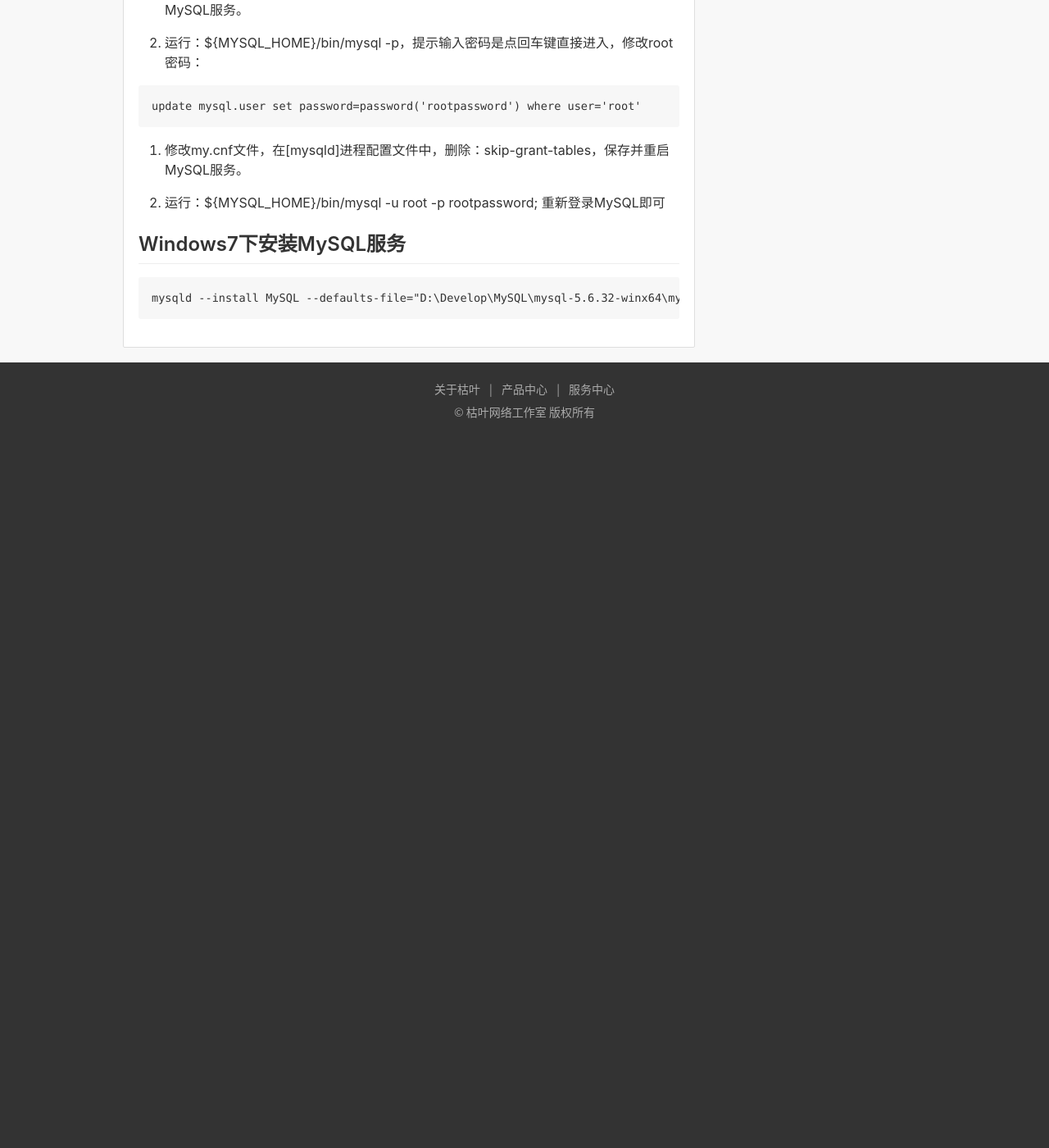
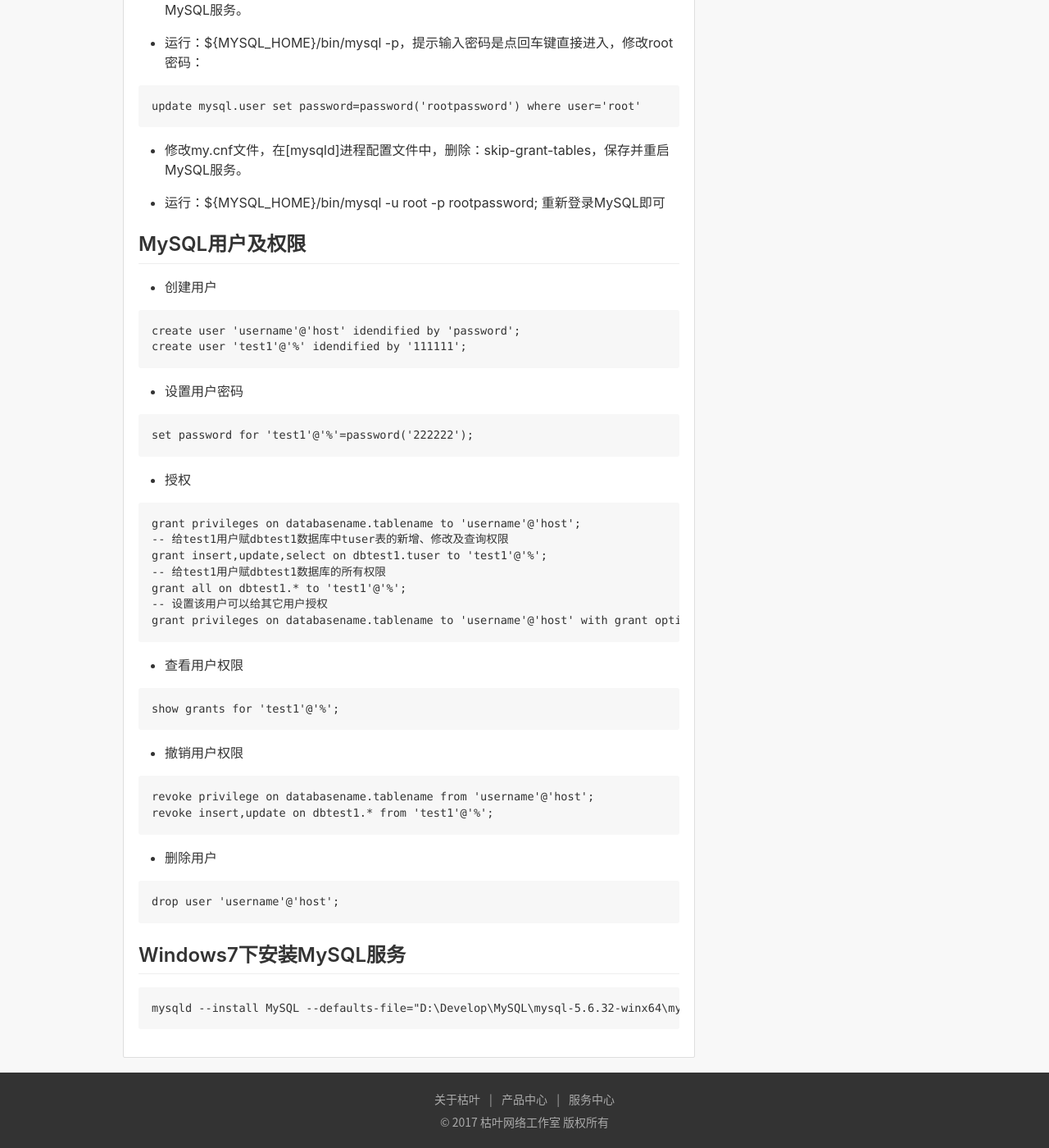
Before and after one commit to kuyer/kuyer.github.com, a Jekyll site: the page built from _posts/2017-02-03-mysql.md, in a window 1280 px wide and 1400 px high, scrolled down 238 px. Shown: the whole window at 82% size. Built offline with Jekyll 4.4.1, drawn with Linux system fonts in a browser that asks for light colours; before the commit the page ends 900 px from its top, so only the background shows below that.

Commit message:
修改MySQL文档

````diff
--- a/_layouts/layout.html
+++ b/_layouts/layout.html
@@ -31,7 +31,7 @@
 			<span class="split">|</span>
 			<a href="javascript:;">服务中心</a>
 		</div>
-		<div class="wrap"><a href="javascript:;">© 枯叶网络工作室 版权所有</a></div>
+		<div class="wrap"><a href="javascript:;">© 2017 枯叶网络工作室 版权所有</a></div>
 	</div>
 </div>
 <script type="text/javascript" src="/js/jquery.js"></script>
--- a/_posts/2017-02-03-mysql.md
+++ b/_posts/2017-02-03-mysql.md
@@ -6,17 +6,63 @@ layout: detail
 
 ## MySQL找回root用户密码
 
-1. 修改my.cnf文件，在[mysqld]进程配置文件中，增添：skip-grant-tables，保存并重启MySQL服务。
+* 修改my.cnf文件，在[mysqld]进程配置文件中，增添：skip-grant-tables，保存并重启MySQL服务。
 
-2. 运行：${MYSQL_HOME}/bin/mysql -p，提示输入密码是点回车键直接进入，修改root密码：
+* 运行：${MYSQL_HOME}/bin/mysql -p，提示输入密码是点回车键直接进入，修改root密码：
 
 ```sql
 update mysql.user set password=password('rootpassword') where user='root'
 ```
 
-3. 修改my.cnf文件，在[mysqld]进程配置文件中，删除：skip-grant-tables，保存并重启MySQL服务。
+* 修改my.cnf文件，在[mysqld]进程配置文件中，删除：skip-grant-tables，保存并重启MySQL服务。
 
-4. 运行：${MYSQL_HOME}/bin/mysql -u root -p rootpassword; 重新登录MySQL即可
+* 运行：${MYSQL_HOME}/bin/mysql -u root -p rootpassword; 重新登录MySQL即可
+
+## MySQL用户及权限
+
+* 创建用户
+
+```sql
+create user 'username'@'host' idendified by 'password';
+create user 'test1'@'%' idendified by '111111';
+```
+
+* 设置用户密码
+
+```sql
+set password for 'test1'@'%'=password('222222');
+```
+
+* 授权
+
+```sql
+grant privileges on databasename.tablename to 'username'@'host';
+-- 给test1用户赋dbtest1数据库中tuser表的新增、修改及查询权限
+grant insert,update,select on dbtest1.tuser to 'test1'@'%';
+-- 给test1用户赋dbtest1数据库的所有权限
+grant all on dbtest1.* to 'test1'@'%';
+-- 设置该用户可以给其它用户授权
+grant privileges on databasename.tablename to 'username'@'host' with grant option;
+```
+
+* 查看用户权限
+
+```sql
+show grants for 'test1'@'%';
+```
+
+* 撤销用户权限
+
+```sql
+revoke privilege on databasename.tablename from 'username'@'host';
+revoke insert,update on dbtest1.* from 'test1'@'%';
+```
+
+* 删除用户
+
+```sql
+drop user 'username'@'host';
+```
 
 ## Windows7下安装MySQL服务
 
````
